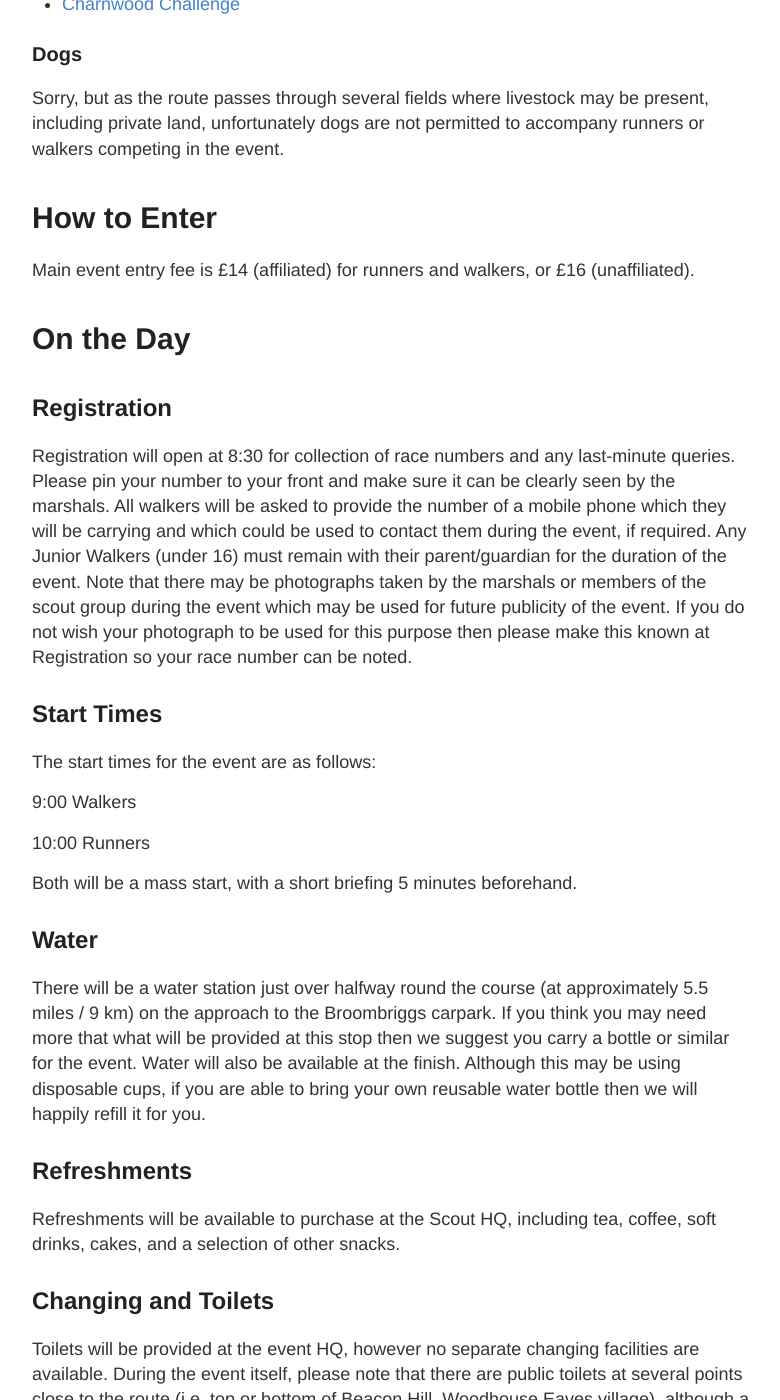
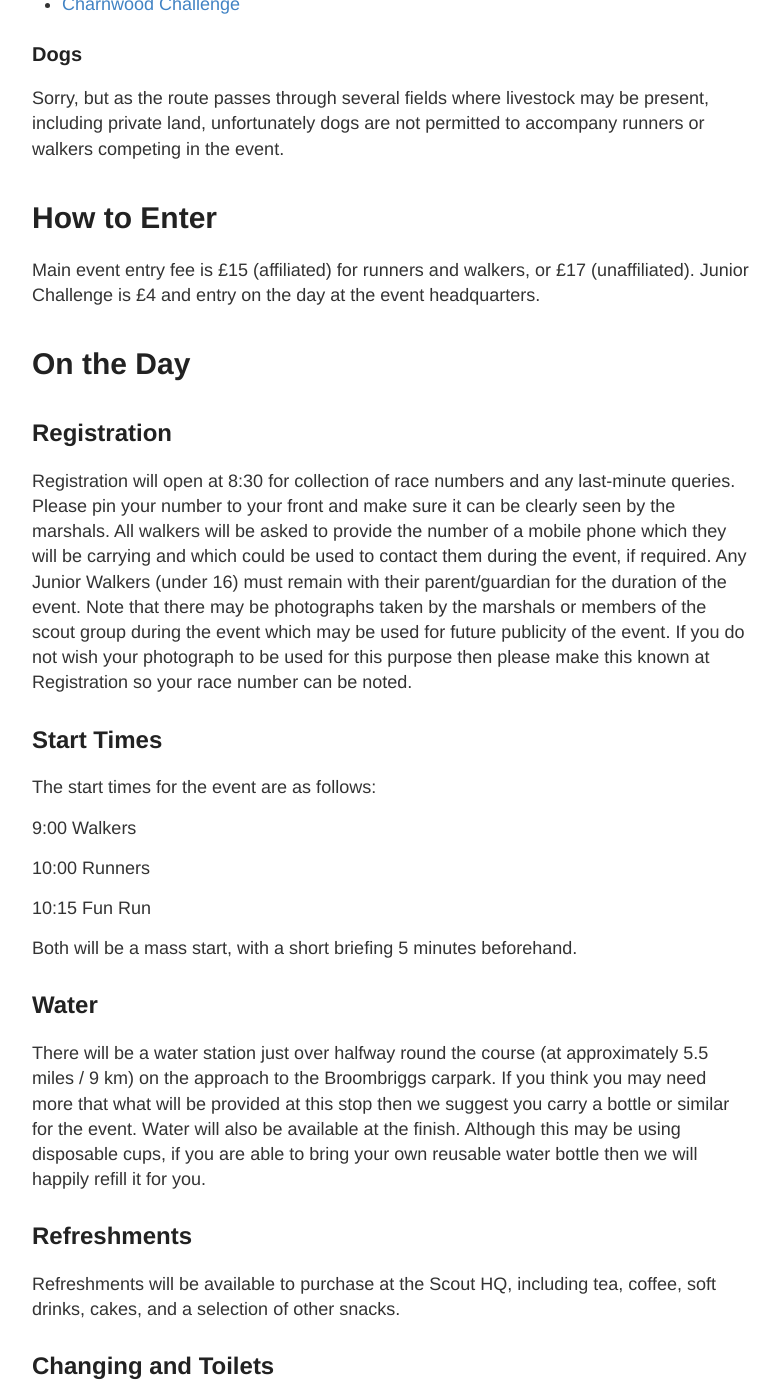
Before and after one commit to Charnwood-Challenge/Charnwood-Challenge.github.io, a Jekyll site: the page built from raceinformation.md, in a window 1280 px wide and 1400 px high, scrolled down 1278 px. Shown: the whole window, without its empty margins (248-1028 px from the left). Built offline with Jekyll 4.4.1, drawn with Linux system fonts in a browser that asks for light colours.

Commit message:
Update raceinformation.md

```diff
--- a/raceinformation.md
+++ b/raceinformation.md
@@ -54,7 +54,8 @@ land, unfortunately dogs are not permitted to accompany runners or walkers compe
 
 # How to Enter
 
-Main event entry fee is £14 (affiliated) for runners and walkers, or £16 (unaffiliated).
+Main event entry fee is £15 (affiliated) for runners and walkers, or £17 (unaffiliated).
+Junior Challenge is £4 and entry on the day at the event headquarters.
 
 
 # On the Day
@@ -77,6 +78,8 @@ The start times for the event are as follows:
  9:00  Walkers
 
  10:00 Runners
+
+ 10:15 Fun Run
 
  Both will be a mass start, with a short briefing 5 minutes beforehand.
 
```
